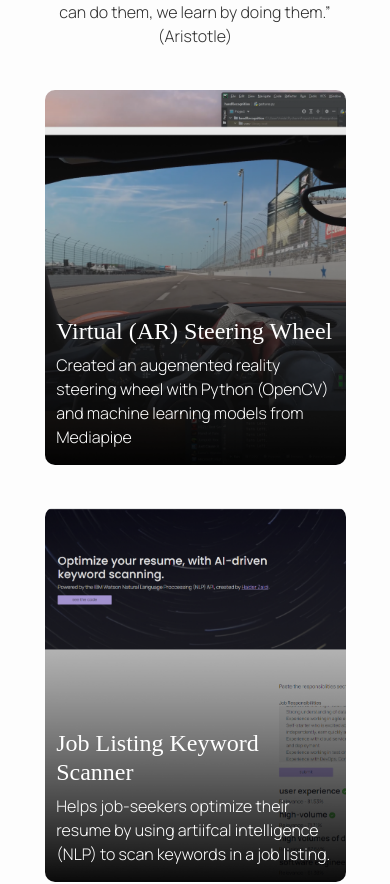
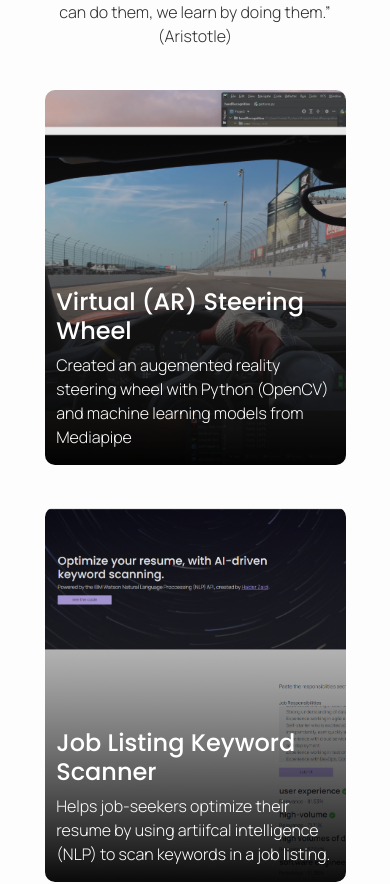
Before and after one commit to HaiderZaidiDev/portfolio-site, a React (Create React App) app: page / in a window 390 px wide. Shown: the part 1045-1929 px from the top of the page. Built offline with nearby package versions, Linux system fonts and the light colour scheme; a web font is replaced by a local one.

Commit message:
Added google font link for poppins (this was causing mobile issue)

```diff
--- a/src/index.css
+++ b/src/index.css
@@ -1,5 +1,6 @@
 @import url('https://fonts.googleapis.com/css2?family=Inter:wght@300;400;500;600&family=Manrope:wght@300&display=swap');
 @import url('https://fonts.googleapis.com/css2?family=Product+Sans:ital,wght@0,100;0,300;0,400;0,500;0,700;0,900;1,100;1,300;1,400;1,500;1,700;1,900&display=swap');
+@import url('https://fonts.googleapis.com/css2?family=Poppins:wght@500&display=swap');
 
 /* Global */
 body {
```
